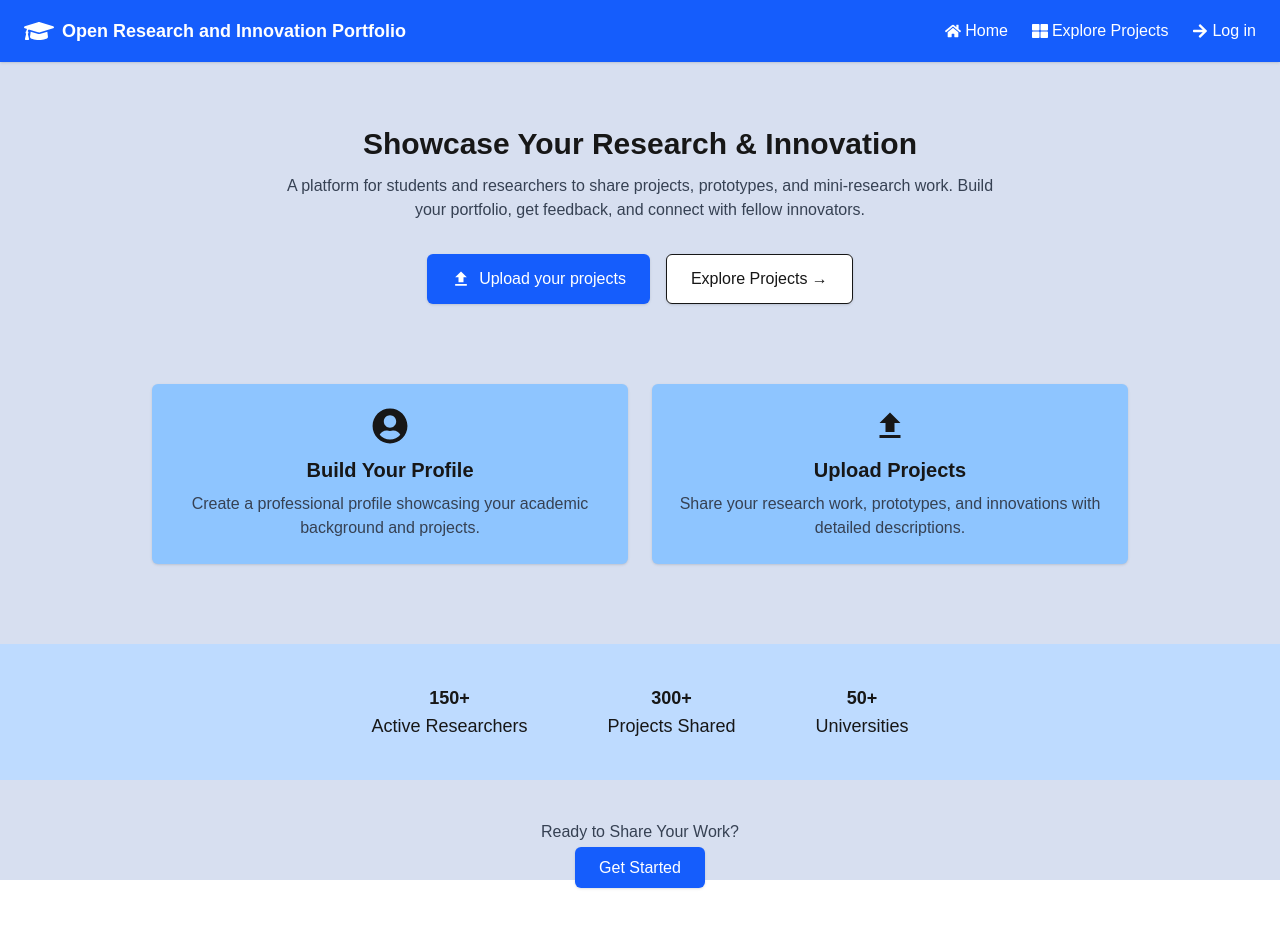
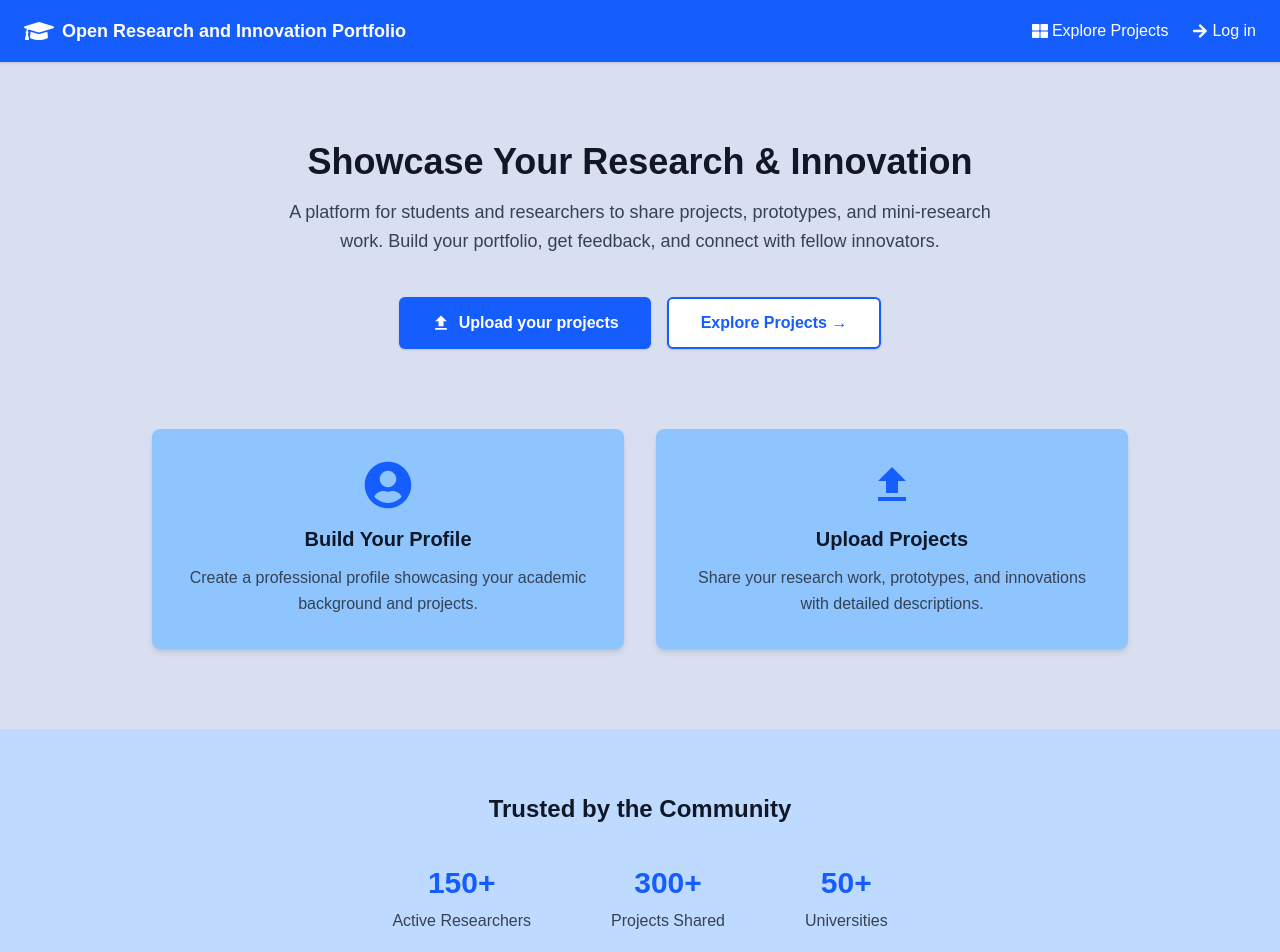
Before and after one commit to jelainelovendino/ORIP-frontend, a Next.js app: page / in a window 1280 px wide. Shown: the top 952 px of the page. Built offline with nearby package versions, Linux system fonts and the light colour scheme.

Commit message:
Update homepage layout

```diff
--- a/app/page.jsx
+++ b/app/page.jsx
@@ -14,35 +14,34 @@ export default function HomePage() {
         </div>
 
         <div className="flex items-center gap-6">
-          <a href="/login" className="flex items-center gap-1 hover:underline"><FaHome />Home</a>
-          <a href="/login" className="flex items-center gap-1 hover:underline"><FaThLarge className="text-white" />Explore Projects</a>
+          <a href="/projects" className="flex items-center gap-1 hover:underline"><FaThLarge className="text-white" />Explore Projects</a>
           <a href="/login" className="flex items-center gap-1 hover:underline"><FaArrowRight className="text-white" />Log in</a>
         </div>
       </nav>
 
       {/* HERO SECTION */}
-      <div className="text-center max-w-3xl mx-auto mt-16">
-        <h1 className="text-3xl font-bold">
+      <div className="text-center max-w-3xl mx-auto mt-20 px-6">
+        <h1 className="text-4xl font-bold text-gray-900">
           Showcase Your Research & Innovation
         </h1>
 
-        <p className="text-gray-700 mt-3 px-4">
+        <p className="text-gray-700 mt-4 text-lg leading-relaxed">
           A platform for students and researchers to share projects, prototypes, and mini-research work.
           Build your portfolio, get feedback, and connect with fellow innovators.
         </p>
 
-        <div className="flex justify-center gap-4 mt-8">
+        <div className="flex flex-col sm:flex-row justify-center gap-4 mt-10">
           <a
             href="/login"
-            className="px-6 py-3 bg-blue-600 text-white rounded-md shadow hover:bg-blue-700 flex items-center gap-2"
+            className="px-8 py-3 bg-blue-600 text-white rounded-md shadow hover:bg-blue-700 transition-colors font-semibold flex items-center justify-center gap-2"
           >
             <MdUpload className="text-xl" />
             Upload your projects
           </a>
 
           <a
-            href="/login"
-            className="px-6 py-3 bg-white border rounded-md shadow hover:bg-gray-100"
+            href="/projects"
+            className="px-8 py-3 bg-white border-2 border-blue-600 text-blue-600 rounded-md shadow hover:bg-blue-50 transition-colors font-semibold"
           >
             Explore Projects →
           </a>
@@ -50,20 +49,24 @@ export default function HomePage() {
       </div>
 
       {/* FEATURES SECTION */}
-      <div className="max-w-5xl mx-auto mt-20 grid grid-cols-1 md:grid-cols-2 gap-6 px-6">
+      <div className="max-w-5xl mx-auto mt-20 grid grid-cols-1 md:grid-cols-2 gap-8 px-6">
 
-        <div className="bg-blue-300 p-6 rounded-md shadow text-center">
-          <FaUserCircle className="text-4xl mx-auto mb-3" />
-          <h3 className="font-bold text-xl">Build Your Profile</h3>
-          <p className="mt-2 text-gray-700">
+        <div className="bg-blue-300 p-8 rounded-lg shadow-md hover:shadow-lg transition-shadow text-center">
+          <div className="text-5xl text-blue-600 mx-auto mb-4 flex justify-center">
+            <FaUserCircle />
+          </div>
+          <h3 className="font-bold text-xl text-gray-900">Build Your Profile</h3>
+          <p className="mt-3 text-gray-700 leading-relaxed">
             Create a professional profile showcasing your academic background and projects.
           </p>
         </div>
 
-        <div className="bg-blue-300 p-6 rounded-md shadow text-center">
-          <MdUpload className="text-4xl mx-auto mb-3" />
-          <h3 className="font-bold text-xl">Upload Projects</h3>
-          <p className="mt-2 text-gray-700">
+        <div className="bg-blue-300 p-8 rounded-lg shadow-md hover:shadow-lg transition-shadow text-center">
+          <div className="text-5xl text-blue-600 mx-auto mb-4 flex justify-center">
+            <MdUpload />
+          </div>
+          <h3 className="font-bold text-xl text-gray-900">Upload Projects</h3>
+          <p className="mt-3 text-gray-700 leading-relaxed">
             Share your research work, prototypes, and innovations with detailed descriptions.
           </p>
         </div>
@@ -71,28 +74,35 @@ export default function HomePage() {
       </div>
 
       {/* STATS */}
-      <div className="bg-blue-200 py-10 mt-20 text-center text-lg font-semibold">
-        <div className="flex justify-center gap-20">
-          <div>
-            150+ <br /> <span className="font-normal">Active Researchers</span>
+      <div className="bg-blue-200 py-16 mt-20 text-center">
+        <h2 className="text-2xl font-bold text-gray-900 mb-10">Trusted by the Community</h2>
+        <div className="flex flex-col sm:flex-row justify-center gap-12 px-6 sm:gap-20">
+          <div className="flex flex-col items-center">
+            <div className="text-3xl font-bold text-blue-600">150+</div>
+            <div className="text-gray-700 font-medium mt-2">Active Researchers</div>
           </div>
-          <div>
-            300+ <br /> <span className="font-normal">Projects Shared</span>
+          <div className="flex flex-col items-center">
+            <div className="text-3xl font-bold text-blue-600">300+</div>
+            <div className="text-gray-700 font-medium mt-2">Projects Shared</div>
           </div>
-          <div>
-            50+ <br /> <span className="font-normal">Universities</span>
+          <div className="flex flex-col items-center">
+            <div className="text-3xl font-bold text-blue-600">50+</div>
+            <div className="text-gray-700 font-medium mt-2">Universities</div>
           </div>
         </div>
       </div>
 
       {/* FOOTER CTA */}
-      <div className="text-center mt-10 mb-16">
-        <p className="text-gray-700 mb-3">Ready to Share Your Work?</p>
+      <div className="text-center mt-20 pb-20 px-6">
+        <h2 className="text-2xl font-bold text-gray-900 mb-4">Ready to Share Your Work?</h2>
+        <p className="text-gray-700 mb-8 text-lg max-w-2xl mx-auto leading-relaxed">
+          Join hundreds of researchers and innovators building their portfolios on our platform.
+        </p>
         <a
           href="/login"
-          className="px-6 py-3 bg-blue-600 text-white rounded-md shadow hover:bg-blue-700"
+          className="px-8 py-3 bg-blue-600 text-white rounded-md shadow hover:bg-blue-700 transition-colors font-semibold"
         >
-          Get Started
+          Get Started Now
         </a>
       </div>
 
```
